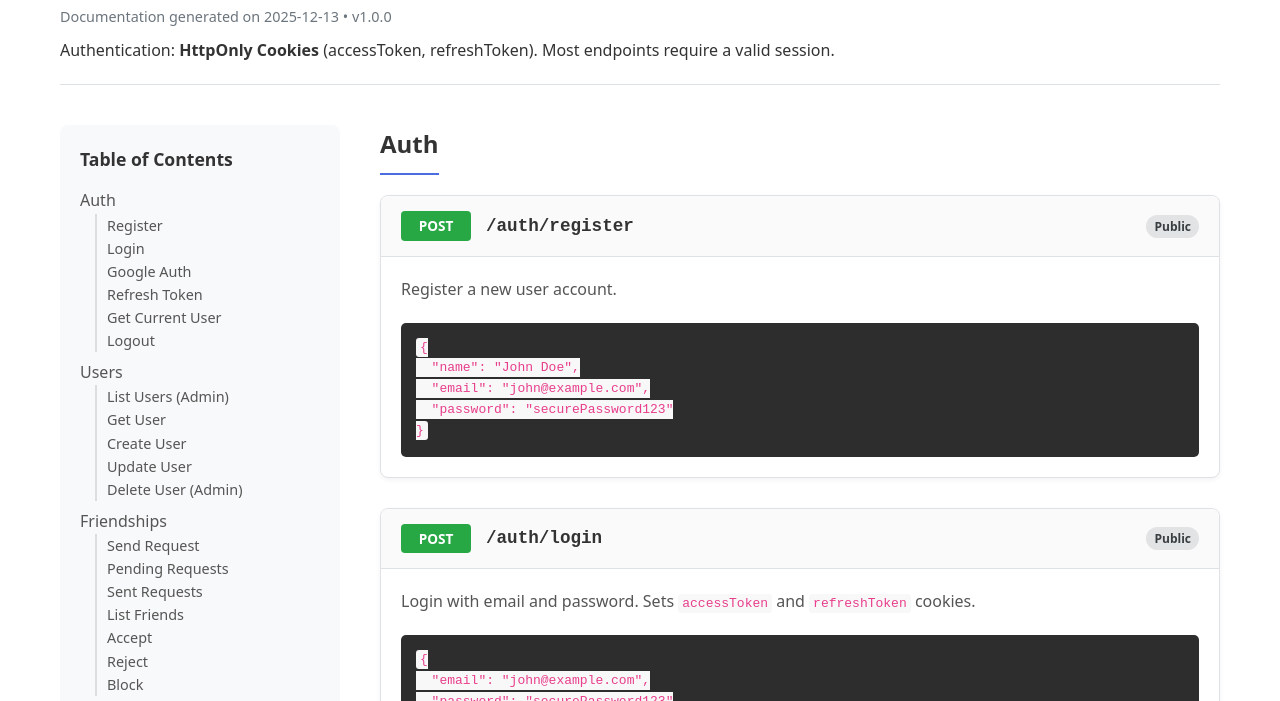
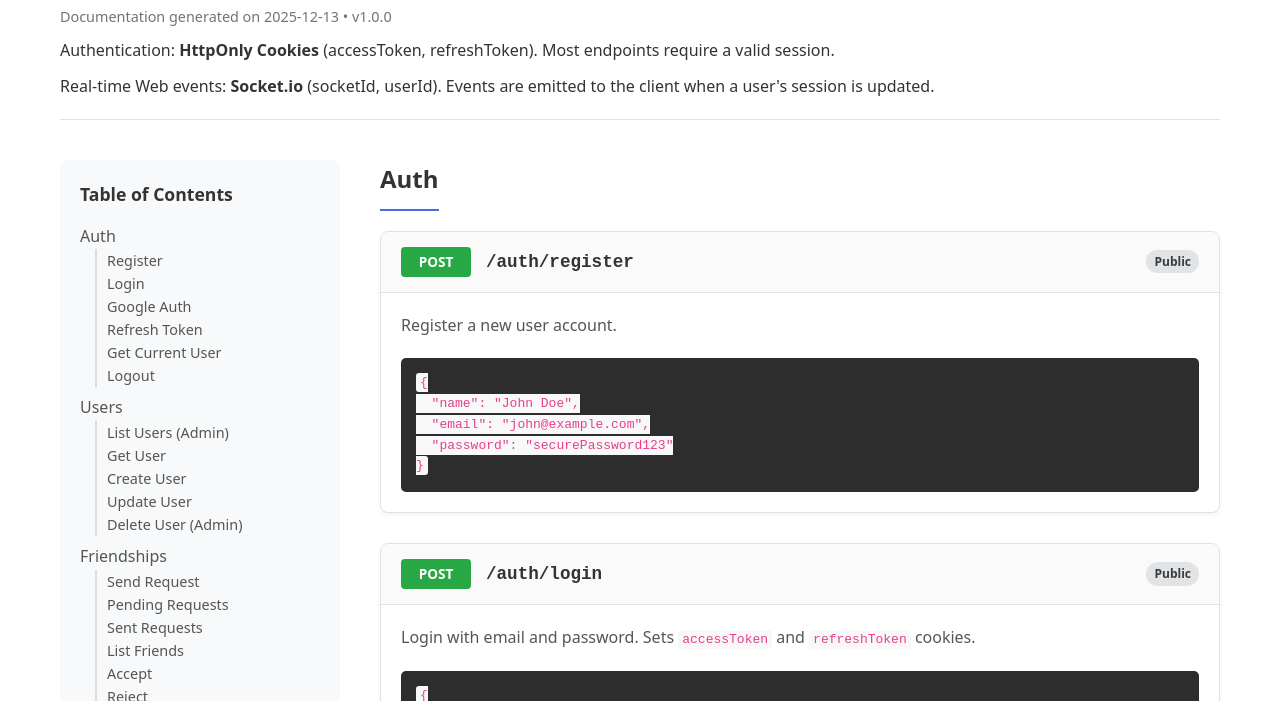
Before and after one commit to DiegoBottegoni/UserSphere, a website: page docs/api-docs.html in a window 1280 px wide. Shown: the part 74-775 px from the top of the page. Drawn offline with Linux system fonts and the light colour scheme.

Commit message:
api-docs.html updated

```diff
--- a/docs/api-docs.html
+++ b/docs/api-docs.html
@@ -80,6 +80,7 @@
         <h1>UserSphere v1 API</h1>
         <div class="meta">Documentation generated on 2025-12-13 • v1.0.0</div>
         <p style="margin-top: 10px;">Authentication: <strong>HttpOnly Cookies</strong> (accessToken, refreshToken). Most endpoints require a valid session.</p>
+        <p style="margin-top: 10px;">Real-time Web events: <strong>Socket.io</strong> (socketId, userId). Events are emitted to the client when a user's session is updated.</p>
     </header>
 
     <div class="container">
```
